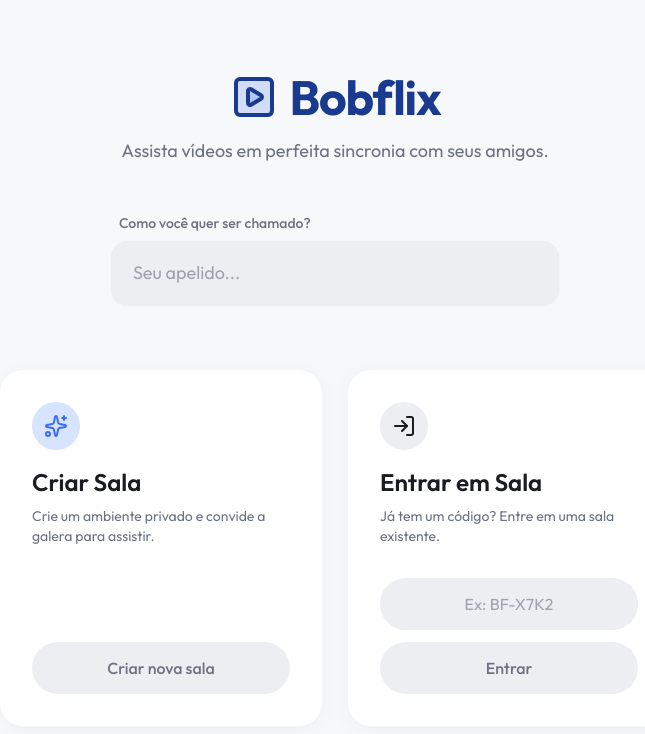
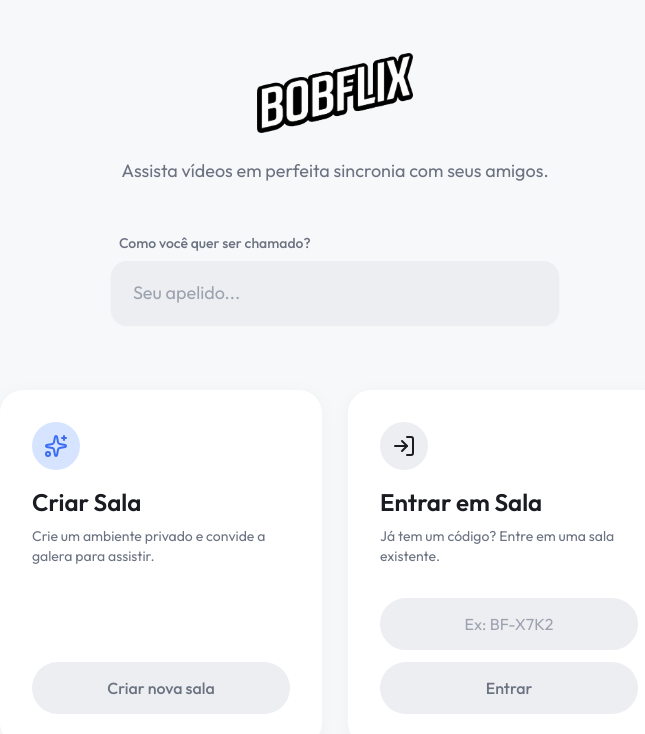
Before and after one commit to joaofre1tas/Bobflix, a React (Vite) app: page / in a window 1280 px wide. Shown: the top 734 px of the page, without its empty margins (305-950 px from the left). Built offline with nearby package versions, Linux system fonts and the light colour scheme.

Commit message:
feat: Add Bobflix logo to platform

```diff
--- a/src/components/room/RoomHeader.tsx
+++ b/src/components/room/RoomHeader.tsx
@@ -1,6 +1,7 @@
 import { useState } from 'react'
-import { PlaySquare, Copy, Check } from 'lucide-react'
+import { Copy, Check } from 'lucide-react'
 import { useRoomStore } from '@/stores/useRoomStore'
+import logoImg from '@/assets/doaskdp-03f16.png'
 
 export default function RoomHeader({ roomId }: { roomId: string }) {
   const [copied, setCopied] = useState(false)
@@ -24,9 +25,8 @@ export default function RoomHeader({ roomId }: { roomId: string }) {
   return (
     <header className="h-[76px] px-6 bg-surface border-b border-surface-alt flex items-center justify-between gap-4 z-10">
       {/* Logo */}
-      <div className="flex items-center gap-2 text-bobflix-700 hidden sm:flex shrink-0">
-        <PlaySquare size={28} className="fill-bobflix-500/20" />
-        <span className="font-bold text-xl tracking-tight">Bobflix</span>
+      <div className="hidden sm:flex items-center shrink-0">
+        <img src={logoImg} alt="Bobflix" className="h-10 object-contain" />
       </div>
 
       {/* URL Input */}
--- a/src/pages/Index.tsx
+++ b/src/pages/Index.tsx
@@ -1,7 +1,8 @@
 import { useState } from 'react'
 import { useNavigate } from 'react-router-dom'
 import { useRoomStore } from '@/stores/useRoomStore'
-import { PlaySquare, LogIn, Sparkles } from 'lucide-react'
+import { LogIn, Sparkles } from 'lucide-react'
+import logoImg from '@/assets/doaskdp-03f16.png'
 
 export default function Index() {
   const [nickname, setNickname] = useState('')
@@ -26,11 +27,8 @@ export default function Index() {
     <div className="flex-1 flex flex-col items-center justify-center p-6 animate-fade-in">
       <div className="w-full max-w-2xl text-center space-y-12">
         {/* Logo Section */}
-        <div className="space-y-4">
-          <div className="flex items-center justify-center gap-3 text-bobflix-700">
-            <PlaySquare size={48} className="fill-bobflix-500/20" />
-            <h1 className="text-5xl font-bold tracking-tight">Bobflix</h1>
-          </div>
+        <div className="space-y-6 flex flex-col items-center">
+          <img src={logoImg} alt="Bobflix" className="h-16 md:h-20 object-contain" />
           <p className="text-text-secondary text-lg">
             Assista vídeos em perfeita sincronia com seus amigos.
           </p>
```
Also changed, not shown: .skip.config.json, src/assets/doaskdp-03f16.png (added).
